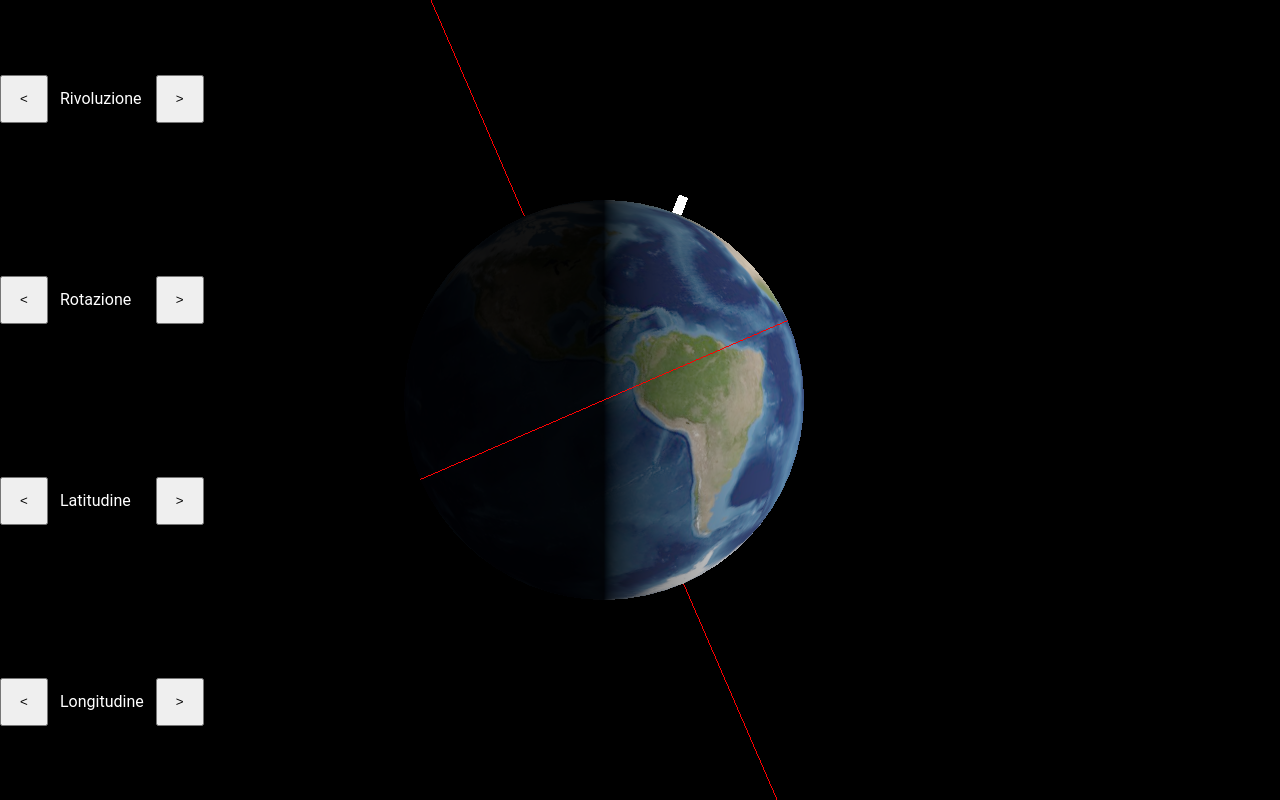
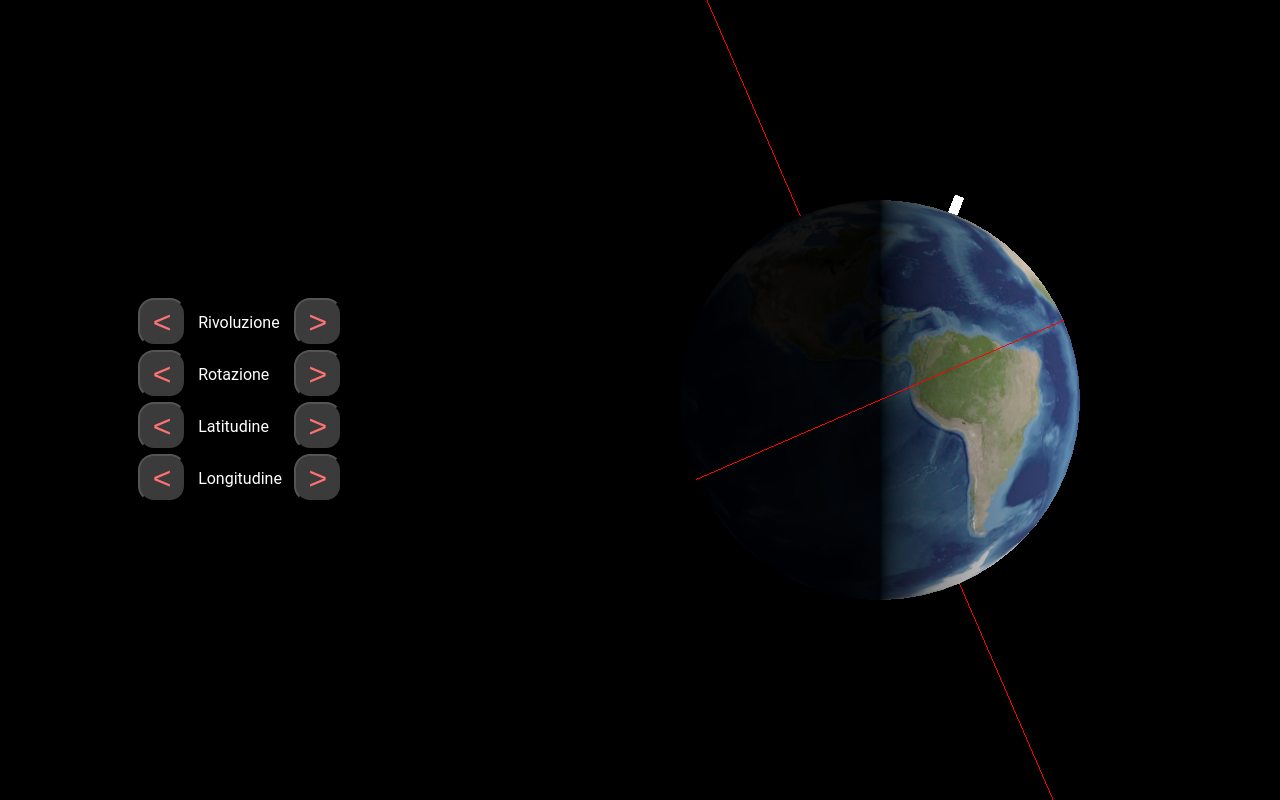
Before and after one commit to fornaeffe/seasons, a website built with webpack: page index.html in a window 1280 px wide. Built offline with nearby package versions, Linux system fonts and the light colour scheme; animation ran at ten frames a second.

Commit message:
ritocchini estetici

```diff
--- a/index.html
+++ b/index.html
@@ -9,6 +9,7 @@
 			#viewer {height: 100vh; width: 100vh;}
 
 			.input-box {
+				margin: auto;
 				display: grid;
 				grid-template-columns: auto;
 				grid-template-rows: auto;
@@ -17,7 +18,21 @@
 			}
 
 			.input-box>p { margin: 0; padding: 8px;}
-			.input-box>button { margin: 0; width: 48px; height: 48px;}
+			.input-box>button {
+				background-color: #3b3b3b;
+				color: rgb(255, 114, 114);
+				font-size: 2em;
+				margin: 0;
+				border-radius: 16px;
+				width: 48px;
+				height: 48px;
+				-webkit-touch-callout: none;
+				-webkit-user-select: none;
+				-khtml-user-select: none;
+				-moz-user-select: none;
+				-ms-user-select: none;
+				user-select: none;
+			}
 
 			@media (orientation: portrait) {
 				body { flex-direction: column;}
```
